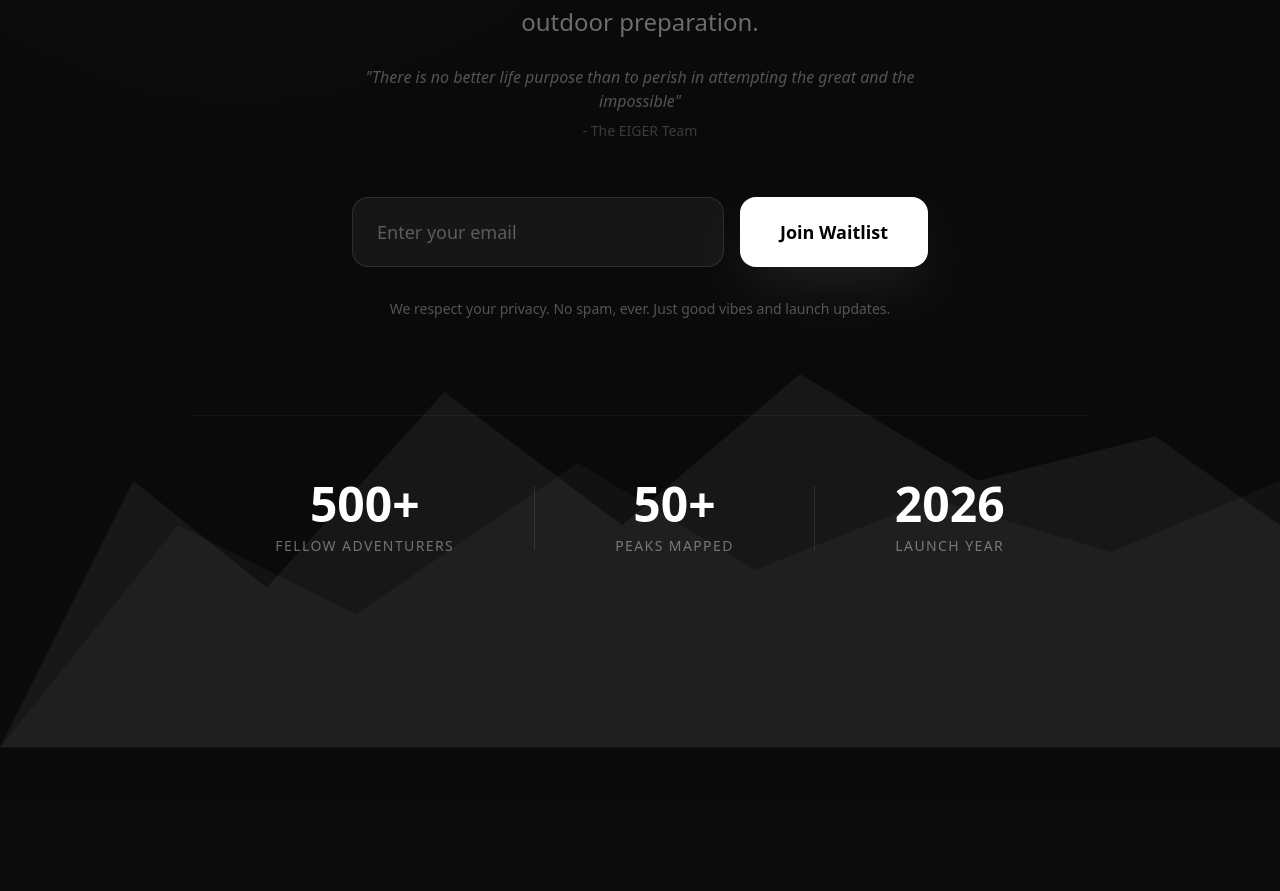
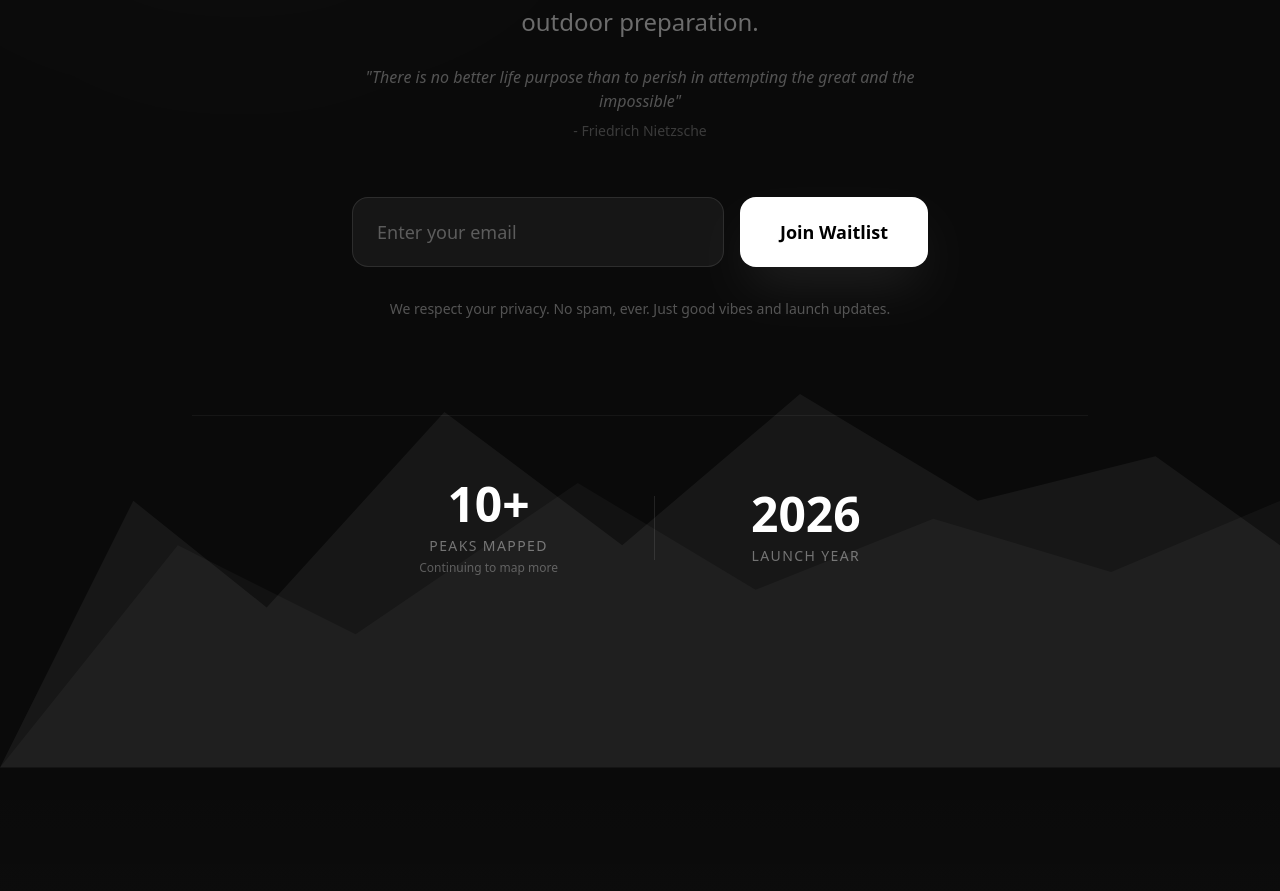
Before and after one commit to codyhluc/EIGER, a React (Vite) app: page / in a window 1280 px wide. Shown: the part 3127-4018 px from the top of the page. Built offline with nearby package versions, Linux system fonts and the light colour scheme.

Commit message:
Fixed Waitlist statements

```diff
--- a/src/components/Waitlist.jsx
+++ b/src/components/Waitlist.jsx
@@ -145,7 +145,7 @@ const Waitlist = () => {
                 {/* Personal touch - human element */}
                 <p className="text-base text-white/30 mb-14 max-w-xl mx-auto italic">
                     "There is no better life purpose than to perish in attempting the great and the impossible"
-                    <span className="block mt-2 text-white/20 not-italic text-sm">- The EIGER Team</span>
+                    <span className="block mt-2 text-white/20 not-italic text-sm">- Friedrich Nietzsche</span>
                 </p>
 
                 {/* Waitlist Form */}
@@ -224,17 +224,13 @@ const Waitlist = () => {
                     We respect your privacy. No spam, ever. Just good vibes and launch updates.
                 </p>
 
-                {/* Stats - More authentic feel */}
+                {/* Stats */}
                 <div className="mt-24 pt-16 border-t border-white/5">
-                    <div className="flex flex-wrap items-center justify-center gap-12 md:gap-20 text-white/40">
+                    <div className="flex flex-wrap items-center justify-center gap-16 md:gap-24 text-white/40">
                         <div className="text-center">
-                            <p className="text-4xl md:text-5xl font-bold text-white mb-2">500+</p>
-                            <p className="text-sm uppercase tracking-widest">Fellow Adventurers</p>
-                        </div>
-                        <div className="hidden sm:block w-px h-16 bg-white/10" />
-                        <div className="text-center">
-                            <p className="text-4xl md:text-5xl font-bold text-white mb-2">50+</p>
+                            <p className="text-4xl md:text-5xl font-bold text-white mb-2">10+</p>
                             <p className="text-sm uppercase tracking-widest">Peaks Mapped</p>
+                            <p className="text-xs text-white/30 mt-1">Continuing to map more</p>
                         </div>
                         <div className="hidden sm:block w-px h-16 bg-white/10" />
                         <div className="text-center">
```
